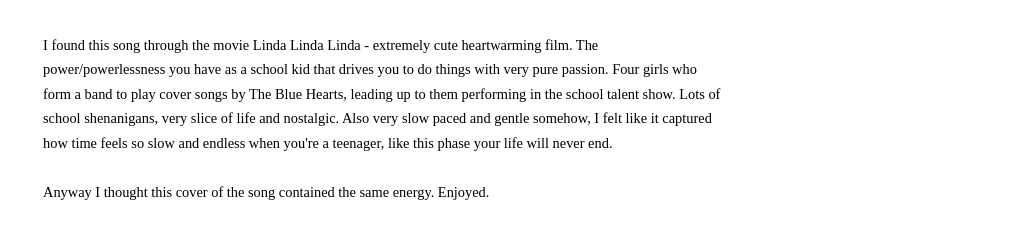
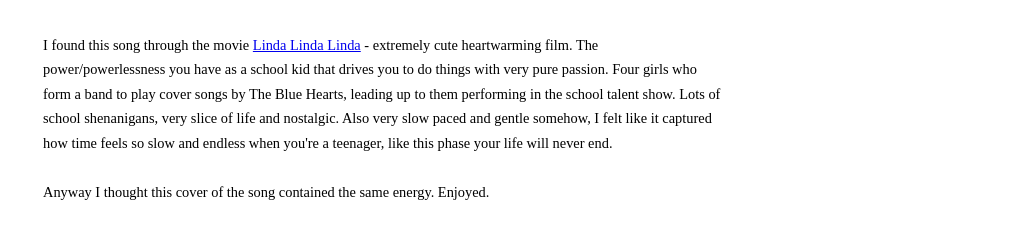
Before and after one commit to laguna-dream/laguna-dream.github.io, a website: page curios/post1.html in a window 1280 px wide. Shown: the part 308-541 px from the top of the page, without its empty margins (257-1280 px from the left). Drawn offline with Linux system fonts and the light colour scheme; grey boxes are pictures that could not be loaded.

Commit message:
modified:   curios/post1.html

```diff
--- a/curios/post1.html
+++ b/curios/post1.html
@@ -98,7 +98,8 @@
         <p class="entry-meta">feb 2026</p>
 
         <div class="entry-text">
-            <p>I found this song through the movie Linda Linda Linda - extremely cute heartwarming film. The
+            <p>I found this song through the movie <a href="https://en.wikipedia.org/wiki/Linda_Linda_Linda"> Linda
+                    Linda Linda</a> - extremely cute heartwarming film. The
                 power/powerlessness you have as a school kid that drives you to do things with very pure passion. Four
                 girls who form a band to play cover songs by The Blue Hearts, leading up
                 to them performing in the school talent show. Lots of school shenanigans, very slice of life and
```
